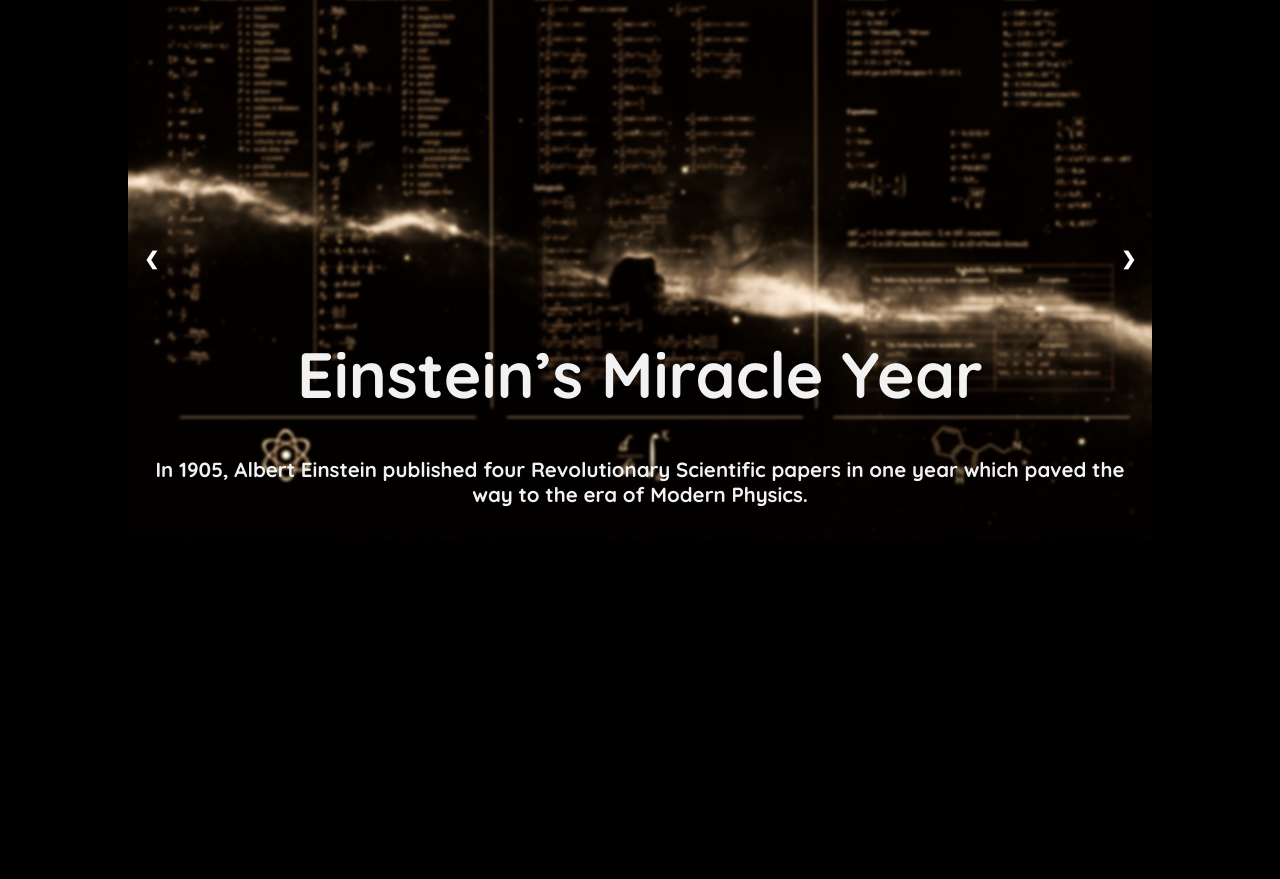
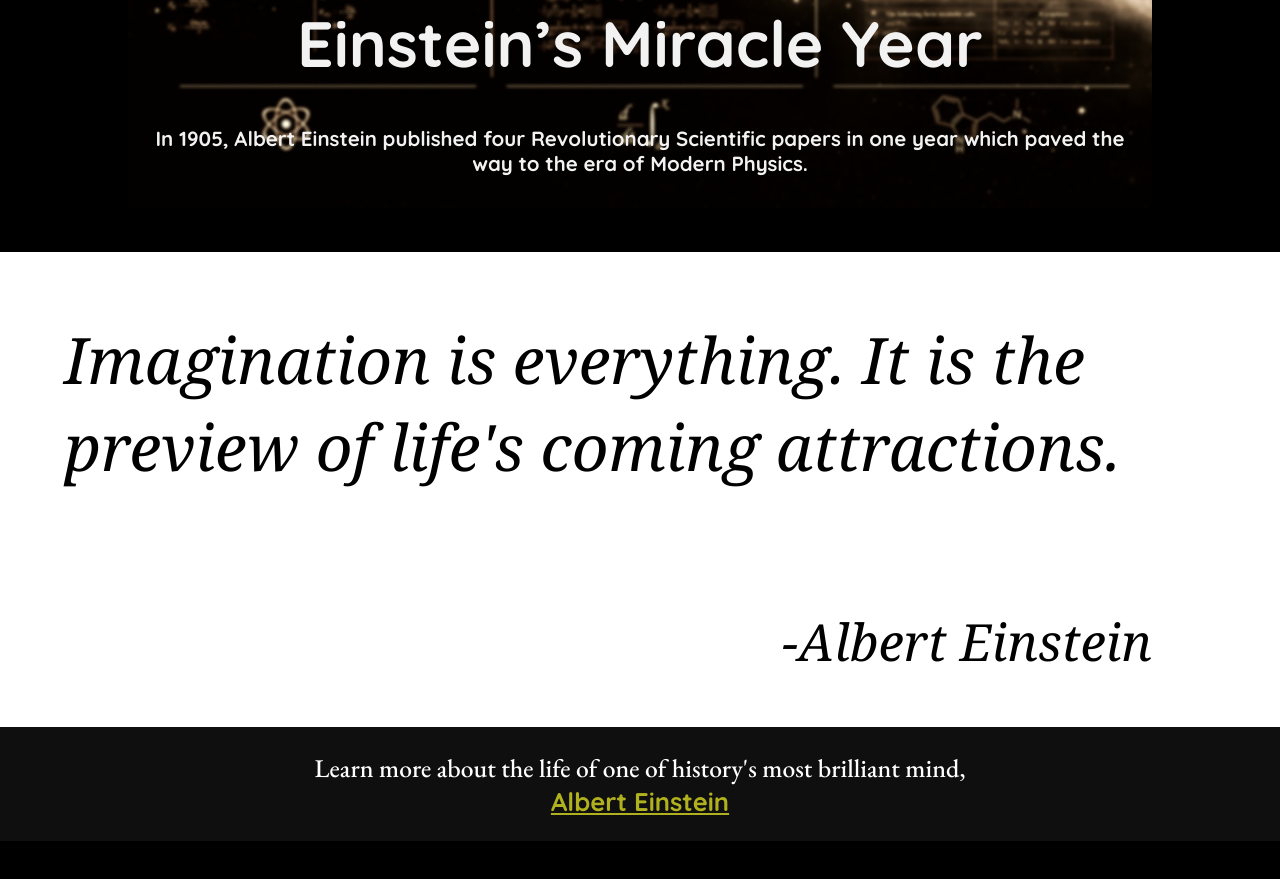
Before and after one commit to menard-codes/einstein-tribute-page, a plain HTML site: page index.html in a window 1280 px wide. Shown: the part 837-1716 px from the top of the page. After the commit the page ends 1678 px from the top, so only its background shows below. Drawn offline with nearby package versions, Linux system fonts and the light colour scheme.

Commit message:
added all elements

```diff
--- a/index.html
+++ b/index.html
@@ -6,12 +6,14 @@
         <meta charset="UTF-8">
         <meta http-equiv="X-UA-Compatible" content="IE=edge">
         <meta name="viewport" content="width=device-width, initial-scale=1.0">
-        <title>Einstein</title>
+        <title>Albert Einstein Tribute</title>
         <link rel="stylesheet" href="style.css">
         <link rel="preconnect" href="https://fonts.gstatic.com">
         <link href="https://fonts.googleapis.com/css2?family=Quicksand:wght@700&display=swap" rel="stylesheet">
         <link rel="preconnect" href="https://fonts.gstatic.com">
         <link href="https://fonts.googleapis.com/css2?family=Roboto:wght@300&display=swap" rel="stylesheet">
+        <link href="https://fonts.googleapis.com/css2?family=EB+Garamond:wght@500&display=swap" rel="stylesheet">
+        <!-- favicon -->
     </head>
 
     <body>
@@ -46,7 +48,7 @@
                 <div class="text">
                     <h1>Theory of Relativity
                     </h1>
-                    <p>Einstein started working with his famous "General Theory of Relativity" which paved the way for the revolution of Modern Physics.
+                    <p>Einstein started working with his famous "General Theory of Relativity" which revolutionized Modern Physics.
                     </p>
                 </div>
             </div>
@@ -57,7 +59,7 @@
                 <div class="text">
                     <h1>Einstein’s E=mc2
                     </h1>
-                    <p>Albert Einstein’s most famous equation E=mc2 is a fascinating equation which shows that Energy can be converted to Mass, and this paved the way for nuclear energy.
+                    <p>Albert Einstein’s most famous equation E=mc2 is a fascinating equation which shows that Energy can be converted to Mass, and this gave rise to nuclear energy.
                     </p>
                 </div>
             </div>
@@ -76,9 +78,23 @@
         </div>
         <!-- end of carousel html -->
 
+        <div class="space"></div>
 
-        <div class="container quotes"></div>
-        <div class="container footer"></div>
+        <div class="quotes">
+            <div class="quote">
+                <!-- >>>>>>>>>>> API <<<<<<<<<<<< -->
+                <p>Imagination is everything. It is the preview of life's coming attractions.
+                </p>
+            </div>
+            <div class="author">
+                <p>-Albert Einstein</p>
+            </div>
+        </div>
+        <div class="footer">
+            <p>Learn more about the life of one of history's most brilliant mind,
+                <a href="https://www.nobelprize.org/prizes/physics/1921/einstein/biographical/" target="_blank">Albert Einstein</a>
+               </p>
+        </div>
 
 
         <script src="script.js"></script>
--- a/style.css
+++ b/style.css
@@ -1,7 +1,7 @@
 
 
 /*
-Gonna define media query for smaller devices later
+Gonna define media query for smaller devices later (for cover)
 */
 
 html, body {
@@ -18,8 +18,10 @@ img {
 }
 
 
+
+
 .container {
-    min-height: 700px;
+    min-height: 10vh;
     width: 100%;
 }
 
@@ -59,7 +61,7 @@ img {
 
 /* Slideshow container */
 .slideshow-container {
-  top: 100px;
+  top: 10vh;
   max-width: 80%;
   position: relative;
   margin: auto;
@@ -164,14 +166,65 @@ img {
 
 
 
+/* for space */
+
+.space {
+  min-height: 10vh;
+  background-color: rgba(0,0,0);
+}
+
+/* end of space */
 
 
-/*
+
+
+
+
 .quotes {
-    background-color: coral;
+    background-color: #fff;
+    top: 150px;
+    font-family: Georgia, 'Times New Roman', Times, serif;
+    font-style: italic;
+    display: grid;
+    grid-template-columns: 1fr;
+}
+
+.quote {
+  position: relative;
+  padding: 0 5%;
+  font-size: 5vw;
+}
+
+.author {
+  text-align: end;
+  margin-right: 10vw;
+  font-size: 4vw;
 }
 
 
+
+
 .footer {
-    background-color:cornflowerblue;
-} */
+    background-color:rgb(15, 15, 15);
+    color: #fff;
+    text-align: center;
+    padding: 0 16%;
+    font-family: 'EB Garamond', serif;
+    font-size: 2vw;
+}
+
+.footer a {
+  font-family: 'Quicksand', sans-serif;
+  color: rgb(177, 177, 31);
+  display: block;
+}
+
+.footer a:hover {
+  color: rgb(241, 241, 44);
+}
+
+
+.footer p {
+  margin: 0;
+  padding: 3vh;
+}
```
